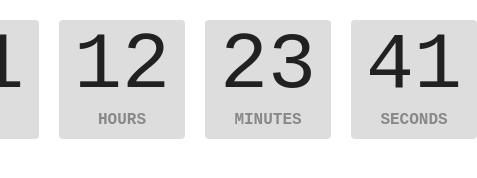
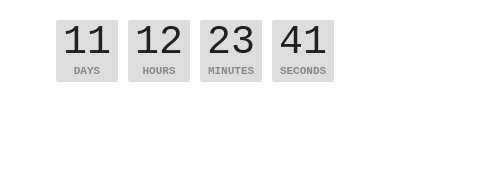
Before and after one commit to grig-d/goit-js-hw-11-timer, a plain HTML site: page index.html in a window 390 px wide. Shown: the whole page, 477 px wide, since content can reach past the window. Drawn offline with Linux system fonts and the light colour scheme.

Commit message:
style mobile

```diff
--- a/css/style.css
+++ b/css/style.css
@@ -43,3 +43,19 @@ input {
   font-weight: bold;
   color: #888888;
 }
+
+@media screen and (max-width: 480px) {
+  .value {
+    font-size: 40px;
+  }
+  .field {
+    padding: 0 7px 5px;
+    border-radius: 2px;
+  }
+  .field:not(:last-child) {
+    margin-right: 10px;
+  }
+  .label {
+    font-size: 11px;
+  }
+}
```
